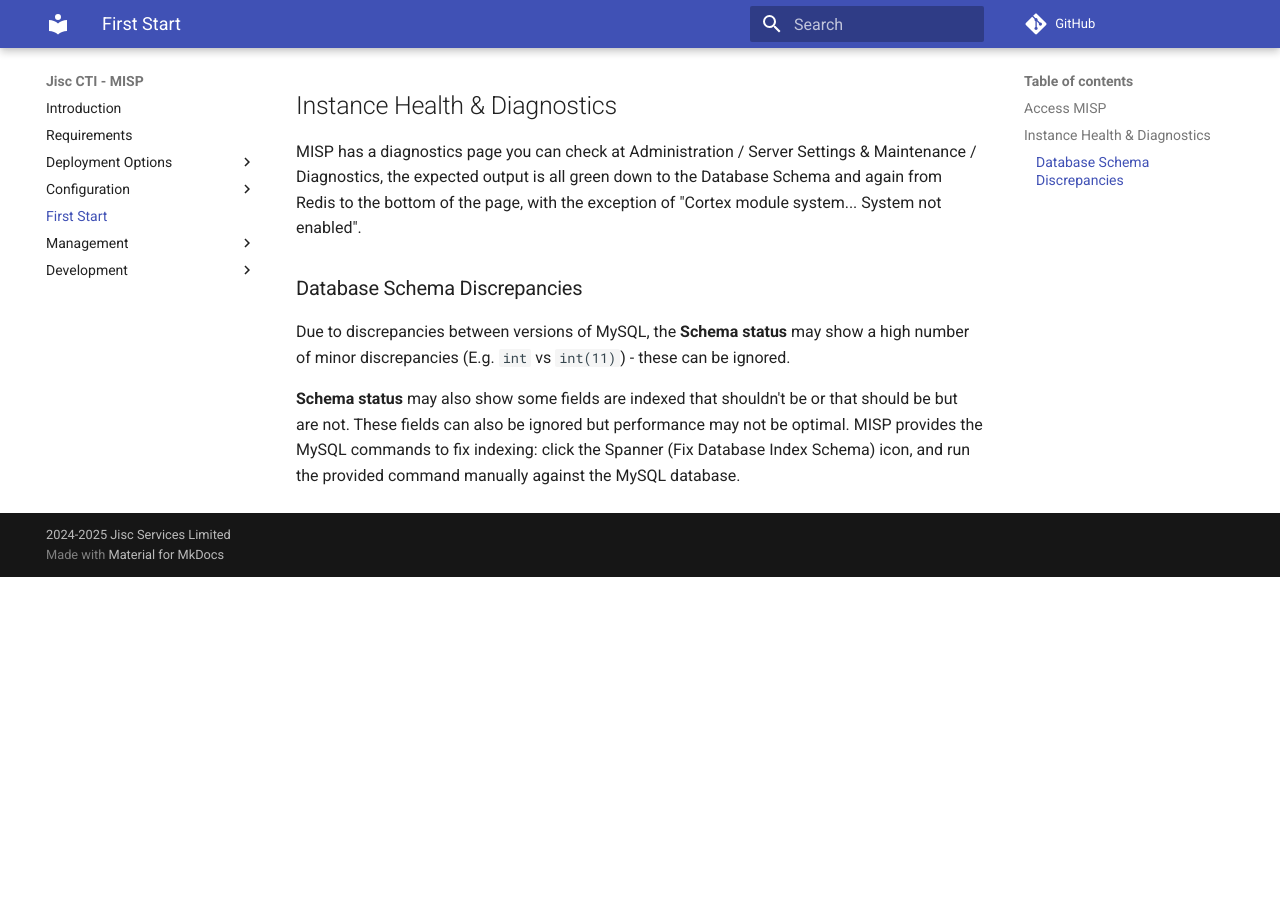
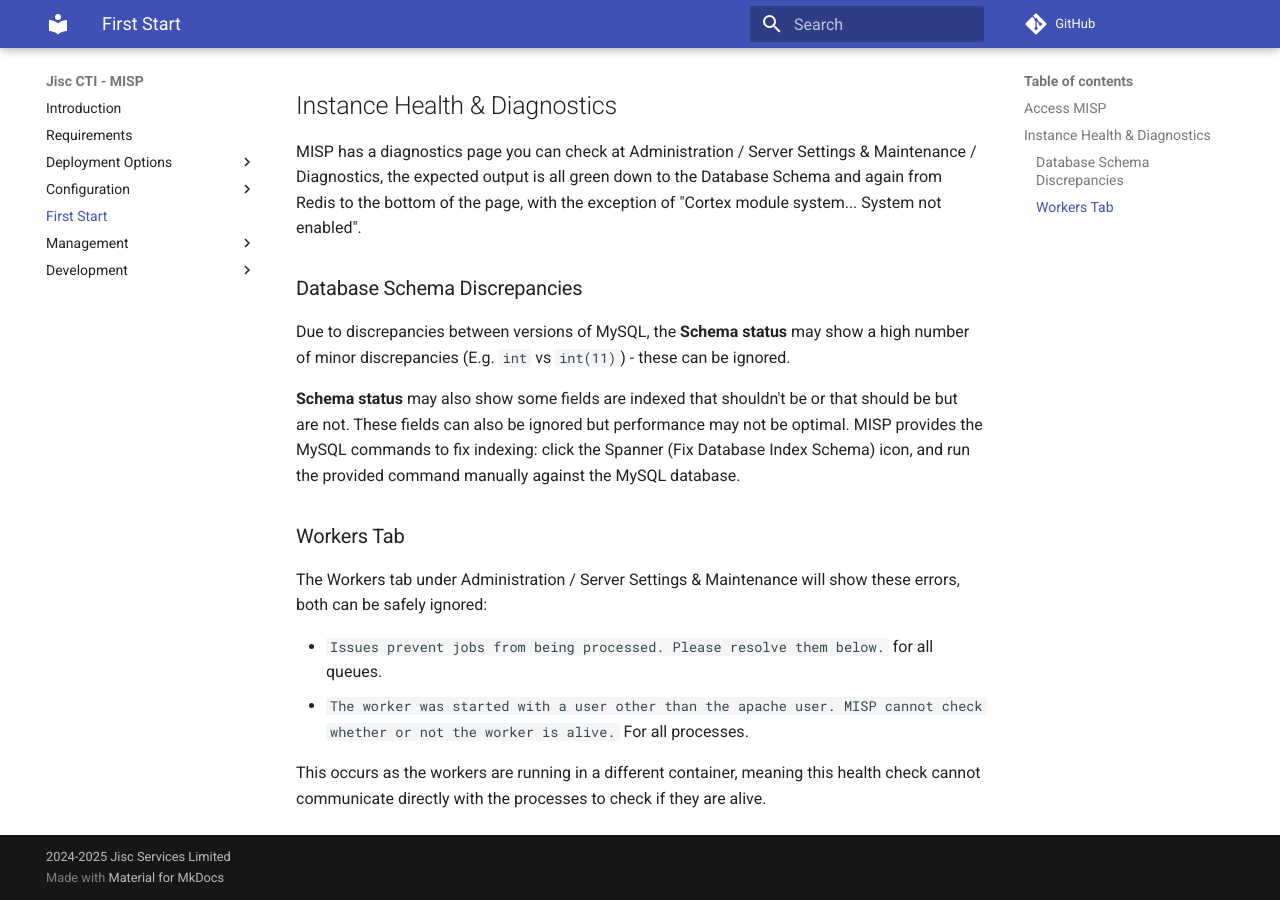
Before and after one commit to JiscCTI/misp-docker, an MkDocs documentation site: the page built from pages/first_start.md, in a window 1280 px wide and 900 px high, scrolled down 1410 px. Built offline with MkDocs 1.6.1 and Material for MkDocs 9.7.7, drawn with Linux system fonts in a browser that asks for light colours; comment, search, counter and statistics services are not loaded; before the commit the page ends 1987 px from its top, so only the background shows below that.

Commit message:
docs: include explanation for workers tab errors

```diff
--- a/pages/first_start.md
+++ b/pages/first_start.md
@@ -76,3 +76,15 @@
 not. These fields can also be ignored but performance may not be optimal. MISP provides the MySQL
 commands to fix indexing: click the Spanner (Fix Database Index Schema) icon, and run the provided
 command manually against the MySQL database.
+
+### Workers Tab
+
+The Workers tab under Administration / Server Settings & Maintenance will show these errors, both
+can be safely ignored:
+
+* `Issues prevent jobs from being processed. Please resolve them below.` for all queues.
+* `The worker was started with a user other than the apache user. MISP cannot check whether or not the worker is alive.`
+    For all processes.
+
+This occurs as the workers are running in a different container, meaning this health check cannot
+communicate directly with the processes to check if they are alive.
```
